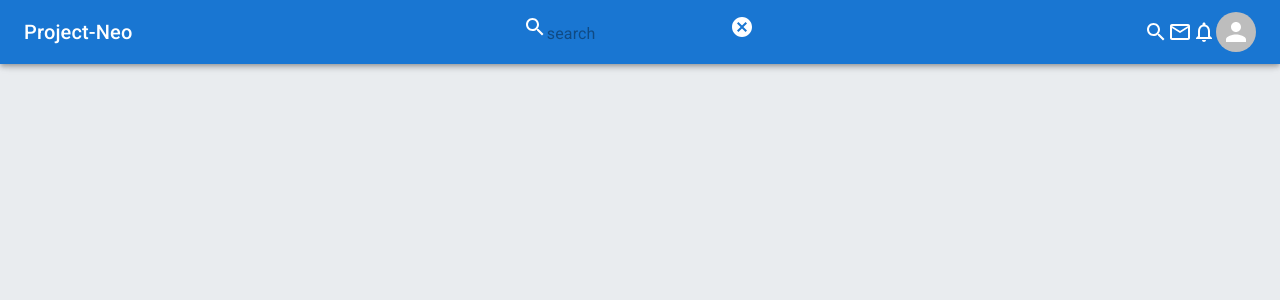
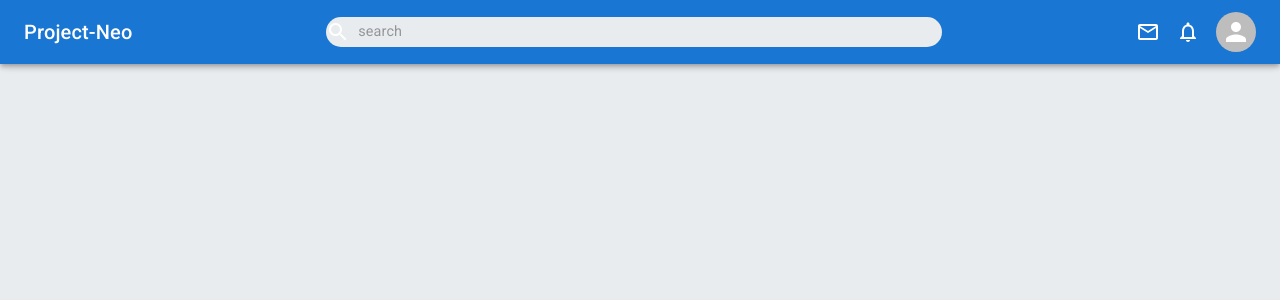
Before and after one commit to jpzambranoleon/project-neo-front-end, a React (Create React App) app: page / in a window 1280 px wide. Shown: the top 300 px of the page. Built offline with nearby package versions, Linux system fonts and the light colour scheme.

Commit message:
updated files

```diff
--- a/src/components/Navbar.jsx
+++ b/src/components/Navbar.jsx
@@ -1,22 +1,56 @@
 import { Cancel, MailOutlined, NotificationsOutlined, Search } from "@mui/icons-material";
-import { AppBar, Avatar, Badge, Box, InputBase, Toolbar, Typography } from "@mui/material"
+import { alpha, AppBar, Avatar, Badge, Box, InputBase, Toolbar, Typography } from "@mui/material"
 import { styled } from "@mui/styles";
+import { useState } from "react";
 
 const LogoLg = styled('div')(({ theme }) => ({
     display: "none",
     [theme.breakpoints.up("sm")]: {
         display: "block"
     }
-}))
+}));
 
 const LogoSm = styled('div')(({ theme }) => ({
     display: "block",
     [theme.breakpoints.up("sm")]: {
         display: "none"
     }
-}))
+}));
+
+const SearchBox = styled('div')(({ theme }) => ({
+    display: "flex",
+    alignItems: "center",
+    backgroundColor: alpha("#e9ecef", 1),
+    '&:hover': {
+        backgroundColor: alpha("#e9ecef", 0.75),
+    },
+    borderRadius: "2rem",
+    width: "50%",
+    [theme.breakpoints.down("sm")]: {
+        display: (props) => (props.open ? "flex" : "none"),
+        width: "70%",
+    }
+}));
+
+const CancelButton = styled('div')(({ theme }) => ({
+    [theme.breakpoints.up("sm")]: {
+        display: "none"
+    }
+}));
+
+const ButtonIcons = styled('div')({
+    alignItems: "center",
+    display: (props) => (props.open ? "none" : "flex")
+});
+
+const SearchButton = styled('div')(({ theme }) => ({
+    [theme.breakpoints.up("sm")]: {
+        display: "none"
+    }
+}));
 
 const Navbar = () => {
+    const [open, setOpen] = useState(false);
     return (
         <AppBar>
             <Toolbar
@@ -34,21 +68,25 @@ const Navbar = () => {
                         NEO
                     </Typography>
                 </LogoSm>
-                <Box sx={{}}>
+                <SearchBox>
                     <Search />
-                    <InputBase placeholder="search" />
-                    <Cancel />
-                </Box>
-                <Box sx={{ alignItems: "center", display: (props) => (props.open ? "none": "flex") }}>
-                    <Search />
-                    <Badge>
+                    <InputBase placeholder="search" sx={{ ml: 1, width: "50vw", fontSize: "0.9rem"}}/>
+                    <CancelButton>
+                        <Cancel onClick={() => setOpen(false)} />
+                    </CancelButton>
+                </SearchBox>
+                <ButtonIcons>
+                    <SearchButton>
+                        <Search sx={{ mr: 2 }} onClick={() => setOpen(true)}/>
+                    </SearchButton>
+                    <Badge sx={{ mr: 2 }}>
                         <MailOutlined />
                     </Badge>
-                    <Badge>
+                    <Badge sx={{mr: 2}}>
                         <NotificationsOutlined />
                     </Badge>
                     <Avatar alt="Diana Ayi" />
-                </Box>
+                </ButtonIcons>
             </Toolbar>
         </AppBar>
     )
```
